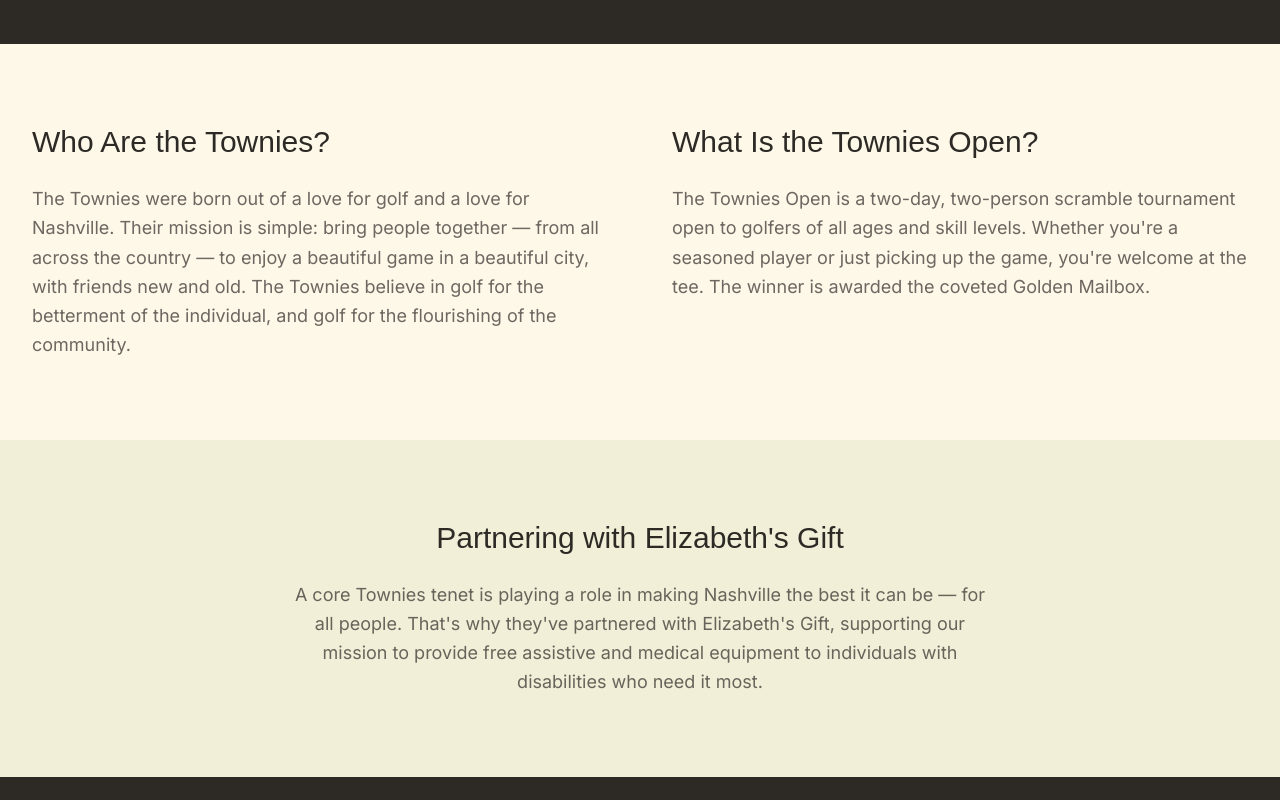
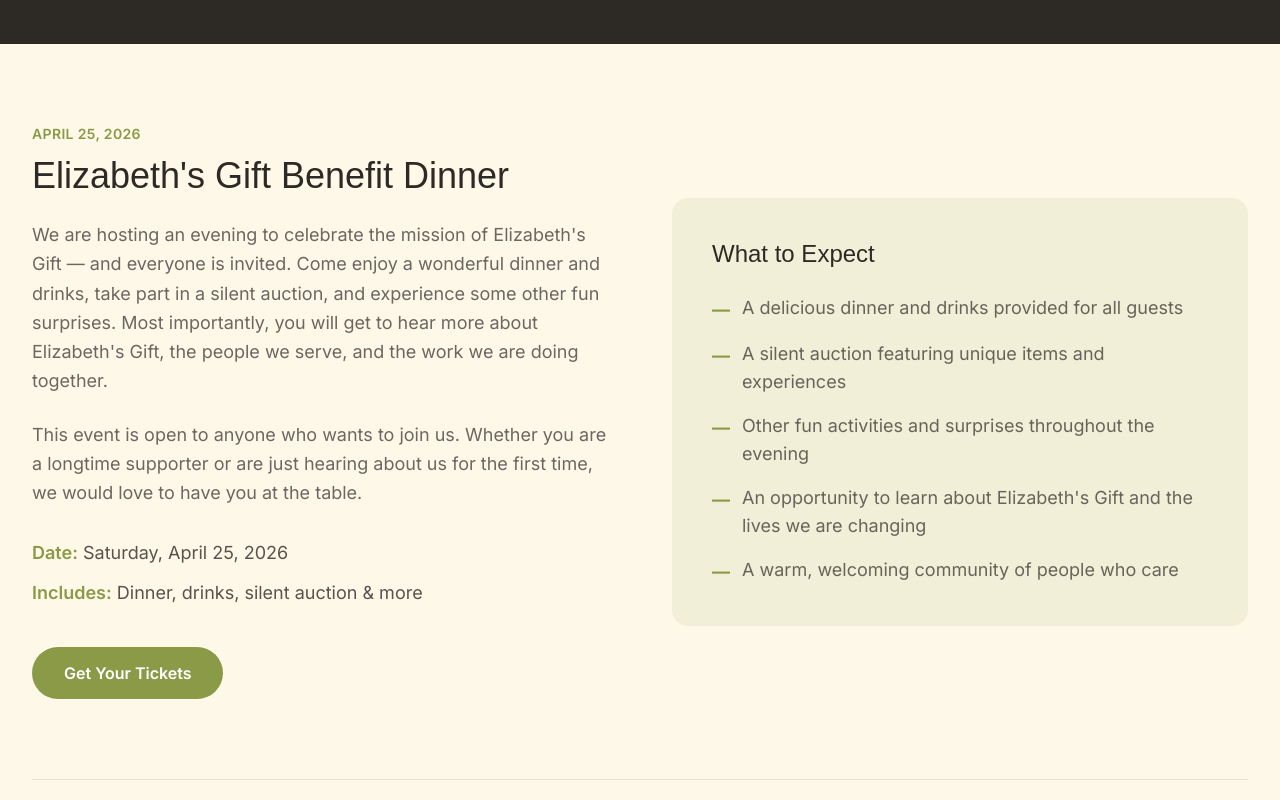
Before and after one commit to smithstephen891-arch/EG-website, a Next.js app: page /events in a window 1280 px wide. Shown: the part 400-1200 px from the top of the page. Built offline with nearby package versions, Linux system fonts and the light colour scheme; a web font is replaced by a local one.

Commit message:
Add benefit dinner section as first event; generalize hero

```diff
--- a/src/app/events/page.tsx
+++ b/src/app/events/page.tsx
@@ -18,13 +18,88 @@
             Events
           </p>
           <h1 className="font-serif text-4xl md:text-5xl lg:text-6xl text-cream">
-            Townies Open
+            Upcoming Events
           </h1>
           <p className="mt-4 font-serif text-xl text-gold">
-            Golf for Good
+            Join us — everyone is welcome.
           </p>
         </div>
       </section>
+
+      {/* Benefit Dinner */}
+      <section className="bg-cream">
+        <div className="mx-auto max-w-7xl px-4 sm:px-6 lg:px-8 py-20">
+          <div className="grid grid-cols-1 md:grid-cols-2 gap-16 items-center">
+            <div>
+              <p className="text-olive font-semibold text-sm uppercase tracking-wide mb-3">
+                April 25, 2026
+              </p>
+              <h2 className="font-serif text-3xl md:text-4xl text-charcoal mb-6">
+                Elizabeth&apos;s Gift Benefit Dinner
+              </h2>
+              <p className="text-charcoal/70 text-lg leading-relaxed mb-6">
+                We are hosting an evening to celebrate the mission of
+                Elizabeth&apos;s Gift — and everyone is invited. Come enjoy a
+                wonderful dinner and drinks, take part in a silent auction, and
+                experience some other fun surprises. Most importantly, you will
+                get to hear more about Elizabeth&apos;s Gift, the people we serve,
+                and the work we are doing together.
+              </p>
+              <p className="text-charcoal/70 text-lg leading-relaxed mb-8">
+                This event is open to anyone who wants to join us. Whether you
+                are a longtime supporter or are just hearing about us for the
+                first time, we would love to have you at the table.
+              </p>
+              <div className="space-y-3 mb-10 text-charcoal/80">
+                <p className="text-lg">
+                  <span className="text-olive font-semibold">Date:</span> Saturday, April 25, 2026
+                </p>
+                <p className="text-lg">
+                  <span className="text-olive font-semibold">Includes:</span> Dinner, drinks, silent auction &amp; more
+                </p>
+              </div>
+              <a
+                href="https://towniesgolf.com/pages/benefit-dinner"
+                target="_blank"
+                rel="noopener noreferrer"
+                className="inline-block rounded-full bg-olive px-8 py-3.5 font-semibold text-white hover:bg-olive-light transition-colors"
+              >
+                Get Your Tickets
+              </a>
+            </div>
+            <div className="bg-olive/10 rounded-2xl p-10 flex flex-col gap-6">
+              <h3 className="font-serif text-2xl text-charcoal">What to Expect</h3>
+              <ul className="space-y-4 text-charcoal/70 text-lg">
+                <li className="flex items-start gap-3">
+                  <span className="text-olive font-bold mt-0.5">—</span>
+                  <span>A delicious dinner and drinks provided for all guests</span>
+                </li>
+                <li className="flex items-start gap-3">
+                  <span className="text-olive font-bold mt-0.5">—</span>
+                  <span>A silent auction featuring unique items and experiences</span>
+                </li>
+                <li className="flex items-start gap-3">
+                  <span className="text-olive font-bold mt-0.5">—</span>
+                  <span>Other fun activities and surprises throughout the evening</span>
+                </li>
+                <li className="flex items-start gap-3">
+                  <span className="text-olive font-bold mt-0.5">—</span>
+                  <span>An opportunity to learn about Elizabeth&apos;s Gift and the lives we are changing</span>
+                </li>
+                <li className="flex items-start gap-3">
+                  <span className="text-olive font-bold mt-0.5">—</span>
+                  <span>A warm, welcoming community of people who care</span>
+                </li>
+              </ul>
+            </div>
+          </div>
+        </div>
+      </section>
+
+      {/* Divider */}
+      <div className="mx-auto max-w-7xl px-4 sm:px-6 lg:px-8">
+        <hr className="border-charcoal/10" />
+      </div>
 
       {/* About Townies */}
       <section className="bg-cream">
```
